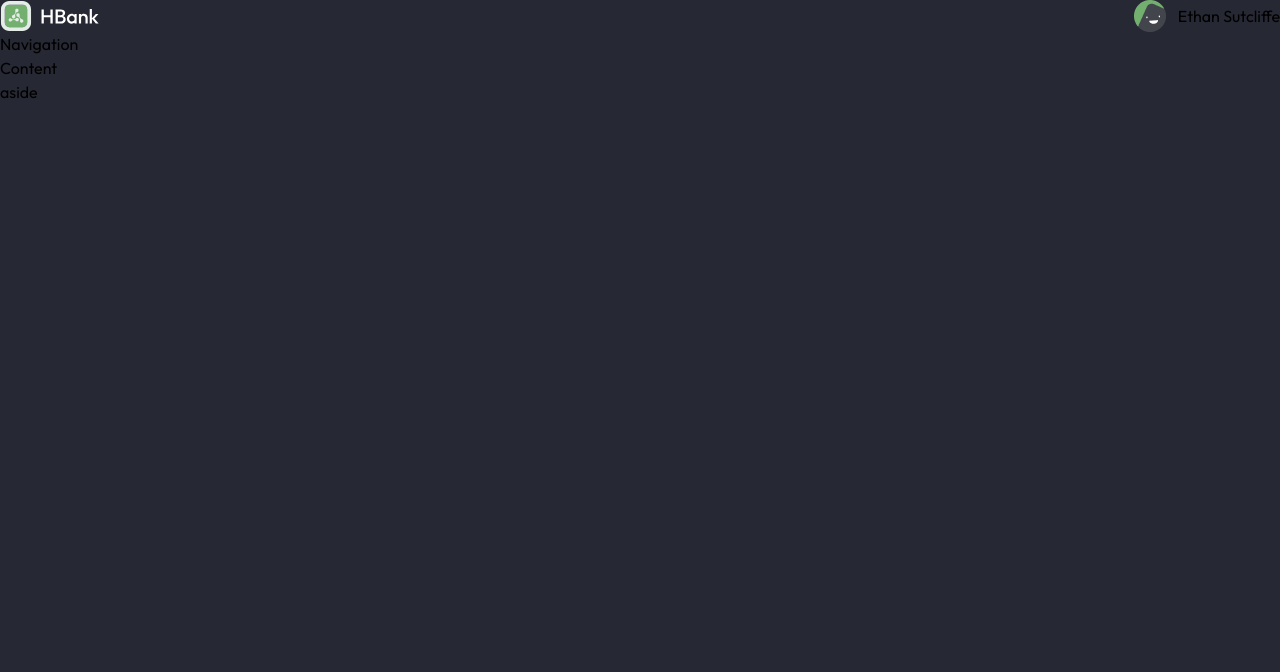
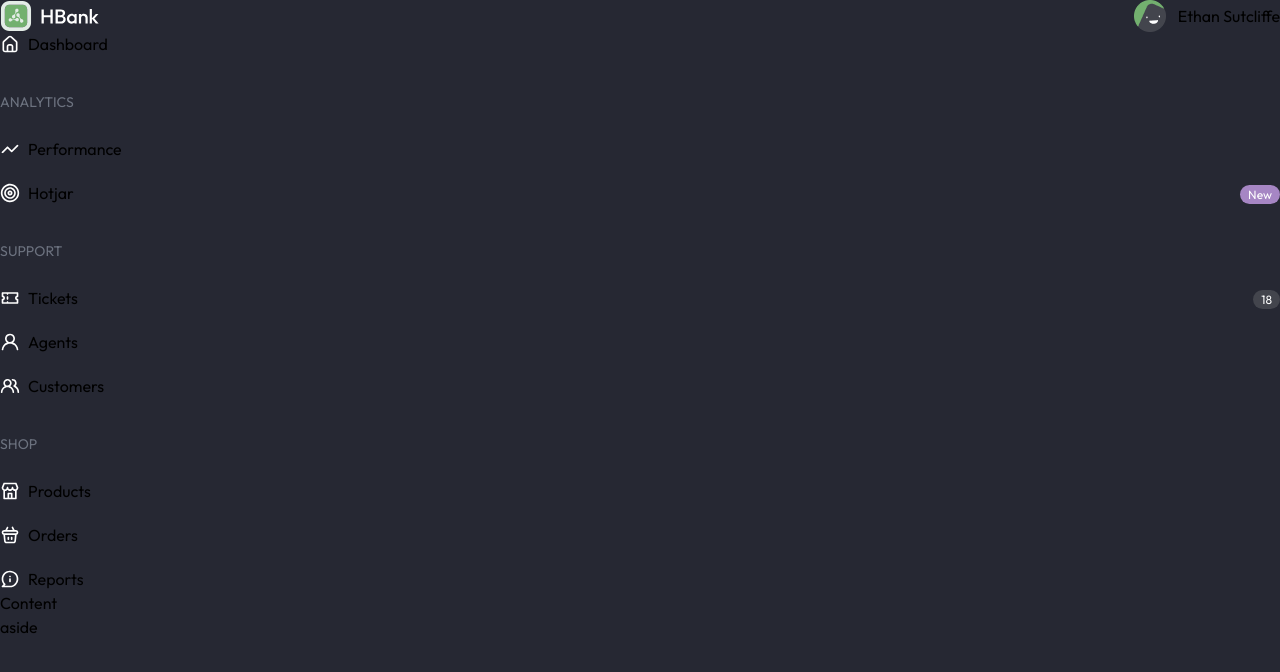
Before and after one commit to EdiedRamos/devchallenges, a Next.js app: page /bank-dashboard in a window 1280 px wide. Shown: the top 672 px of the page. Built offline with nearby package versions, Linux system fonts and the light colour scheme.

Commit message:
feat: create navigation component

```diff
--- a/src/app/bank-dashboard/(components)/navigation.tsx
+++ b/src/app/bank-dashboard/(components)/navigation.tsx
@@ -1,3 +1,71 @@
+import { PropsWithChildren } from "react";
+
+function SectionTitle({ children }: PropsWithChildren) {
+  return <p className="text-bdb-gray-100 text-cs-14 mt-9 mb-6">{children}</p>;
+}
+
 export function Navigation() {
-  return <nav>Navigation</nav>;
+  return (
+    <nav>
+      <div className="flex flex-wrap gap-2 items-center">
+        <img src="/bank-dashboard/House.svg" alt="dashboard icon" />
+        <p>Dashboard</p>
+      </div>
+      <SectionTitle>ANALYTICS</SectionTitle>
+      <div className="grid gap-5">
+        <div className="flex flex-wrap gap-2 items-center">
+          <img src="/bank-dashboard/show chart-1.svg" alt="performance icon" />
+          <p>Performance</p>
+        </div>
+        <div className="flex flex-wrap gap-2 justify-between">
+          <div className="flex flex-wrap gap-2">
+            <img src="/bank-dashboard/Archery.svg" alt="dashboard icon" />
+            <p>Hotjar</p>
+          </div>
+          <div>
+            <span className="bg-bdb-purple-200 text-bdb-white text-cs-12 px-2 py-[2px] rounded-xl">
+              New
+            </span>
+          </div>
+        </div>
+      </div>
+      <SectionTitle>SUPPORT</SectionTitle>
+      <div className="grid gap-5">
+        <div className="flex flex-wrap justify-between">
+          <div className="flex flex-wrap gap-2">
+            <img src="/bank-dashboard/ticket.svg" alt="ticket icon" />
+            <p>Tickets</p>
+          </div>
+          <div>
+            <span className="bg-bdb-gray-200 text-bdb-white text-cs-12 px-2 py-[2px] rounded-xl">
+              18
+            </span>
+          </div>
+        </div>
+        <div className="flex flex-wrap gap-2">
+          <img src="/bank-dashboard/account.svg" alt="account icon" />
+          <p>Agents</p>
+        </div>
+        <div className="flex flex-wrap gap-2">
+          <img src="/bank-dashboard/users.svg" alt="users icon" />
+          <p>Customers</p>
+        </div>
+      </div>
+      <SectionTitle>SHOP</SectionTitle>
+      <div className="grid gap-5">
+        <div className="flex flex-wrap gap-2">
+          <img src="/bank-dashboard/shop.svg" alt="shop icon" />
+          <p>Products</p>
+        </div>
+        <div className="flex flex-wrap gap-2">
+          <img src="/bank-dashboard/basket.svg" alt="basket icon" />
+          <p>Orders</p>
+        </div>
+        <div className="flex flex-wrap gap-2">
+          <img src="/bank-dashboard/chat info.svg" alt="chat info icon" />
+          <p>Reports</p>
+        </div>
+      </div>
+    </nav>
+  );
 }
```
